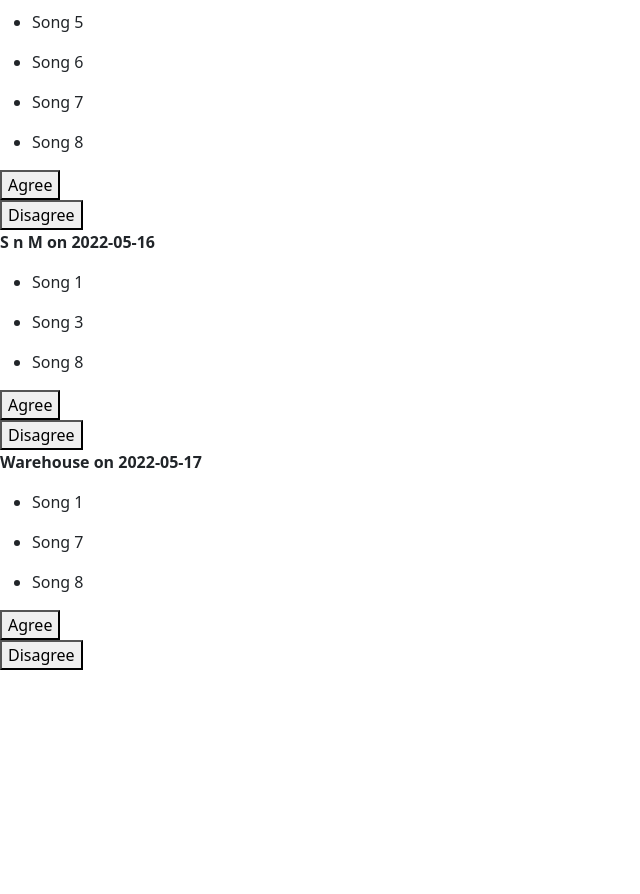
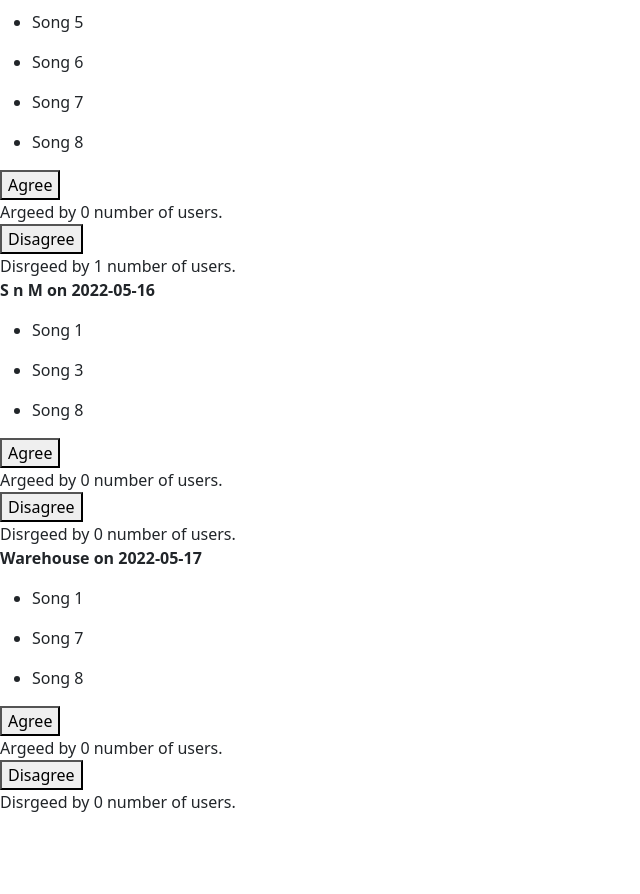
Before and after one commit to mjjstockman/setlist-sharer-new, a Django app: page /setlist/ in a window 1280 px wide. Shown: the part 246-1140 px from the top of the page, without its empty margins (0-640 px from the left). Before the commit the page ends 916 px from the top, so only its background shows below. Run offline with Django 3.2, Linux system fonts and the light colour scheme; data comes from the database, SQL or seed files in the repository; both versions use the stored data as it was after the commit; data that the repository does not hold is empty.

Commit message:
Add agree/disagree counter to setlists template

```diff
--- a/setlist/templates/setlist/setlists.html
+++ b/setlist/templates/setlist/setlists.html
@@ -18,11 +18,13 @@
         <input type="hidden" name="next" value=" {{ request.path }}">
         <button type="submit", name="setlist_id", value="{{ setlist.id }}">Agree</button>
     </form>
+    Argeed by {{ setlist.agree.all.count }} number of users.
     <form action="{% url 'disagree' setlist.pk %}" method="POST">
         {% csrf_token %}
         <input type="hidden" name="next" value=" {{ request.path }}">
         <button type="submit", name="setlist_id", value="{{ setlist.id }}">Disagree</button>
     </form>
+    Disrgeed by {{ setlist.disagree.all.count }} number of users.
     {% if user.id == setlist.author.id %}
         <a href="{% url 'edit_setlist' setlist.id %}">EDIT</a>
         <a href="{% url 'delete_setlist' setlist.id %}">DELETE</a>
```
Also changed, not shown: db.sqlite3.
